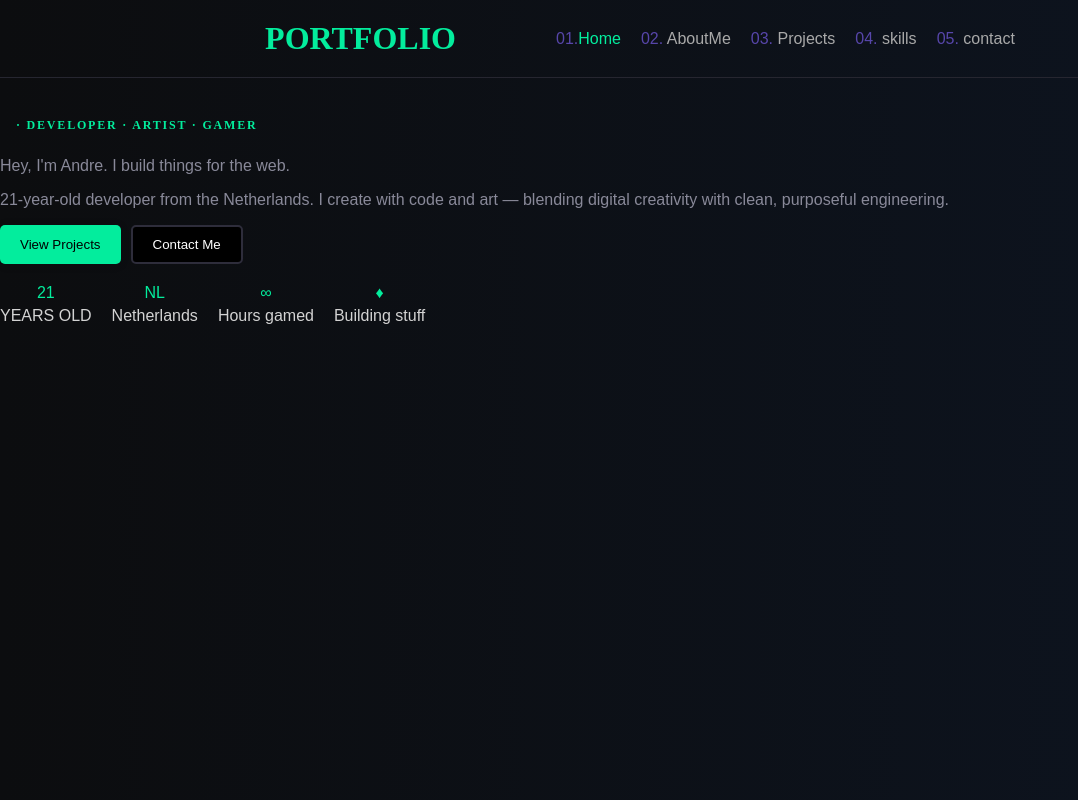
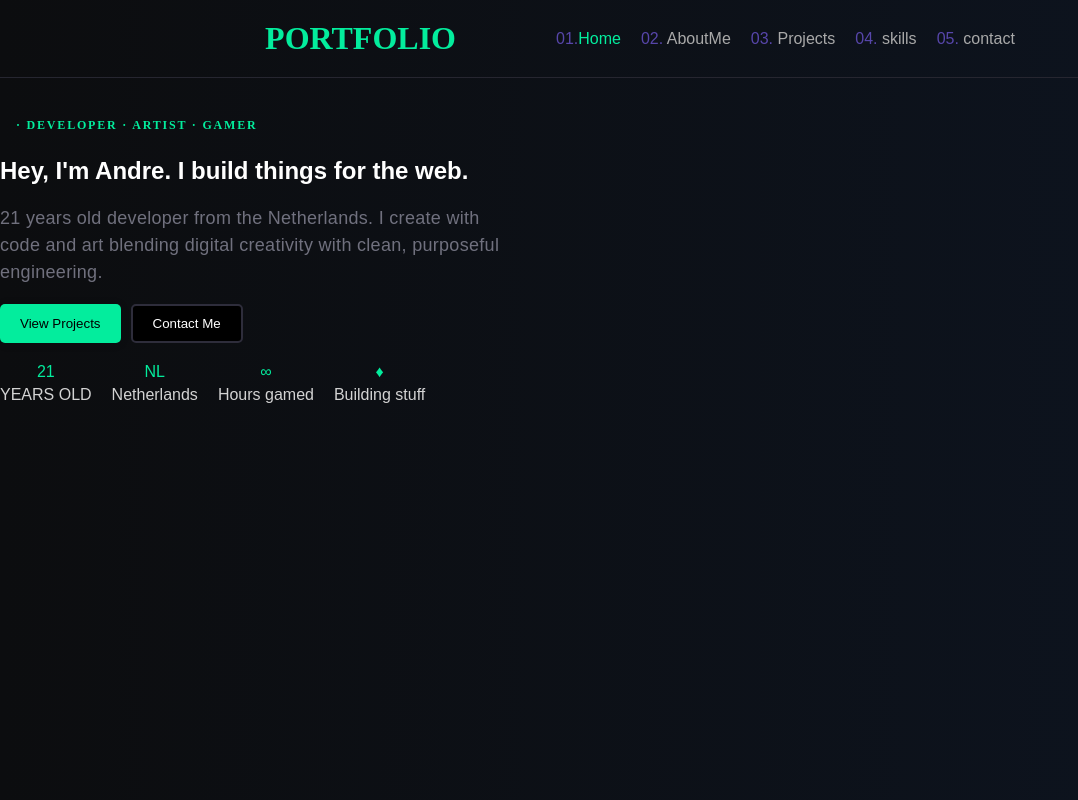
Before and after one commit to itzmitto/portfolioproject, a React (Vite) app: page / in a window 1280 px wide. Shown: the top 800 px of the page, without its empty margins (0-1078 px from the left). Built offline with nearby package versions, Linux system fonts and the light colour scheme; the HTML template or start-up script is replaced by a standard one.

Commit message:
176ste commit

```diff
--- a/src/pages/Home.css
+++ b/src/pages/Home.css
@@ -6,8 +6,18 @@
     padding-top: 40px;
   }
 
+  h2 {
+    color: white;
+  }
+
   p {
     color: #898999;
+    font-size: 18px;
+    line-height: 1.5;
+    max-width: 500px;
+    margin-top: 20px;
+    letter-spacing: 0.3px;
+    opacity: 0.8;
   }
 }
 
--- a/src/pages/Home.tsx
+++ b/src/pages/Home.tsx
@@ -7,9 +7,9 @@ function Home() {
   return (
     <div className="Home-container">
       <h1> · Developer · Artist · Gamer </h1>
-      <p>Hey, I'm Andre. I build things for the web.</p>
-      <p>21-year-old developer from the Netherlands. I create with code
-        and art — blending digital creativity with clean, purposeful engineering.
+      <h2>Hey, I'm Andre. I build things for the web.</h2>
+      <p>21 years old developer from the Netherlands. I create with code
+        and art blending digital creativity with clean, purposeful engineering.
       </p>
 
       <div className="button-group">
```
